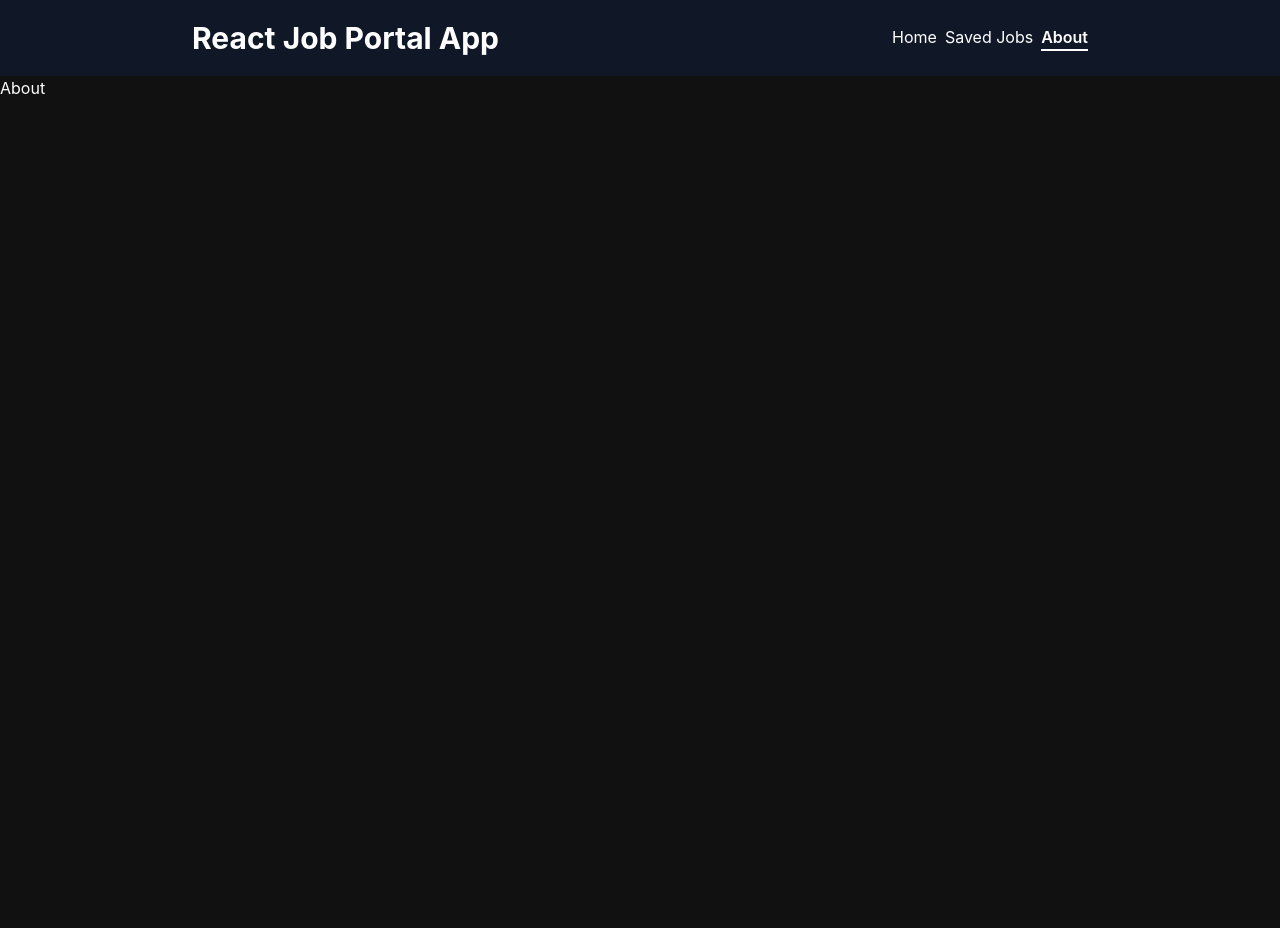
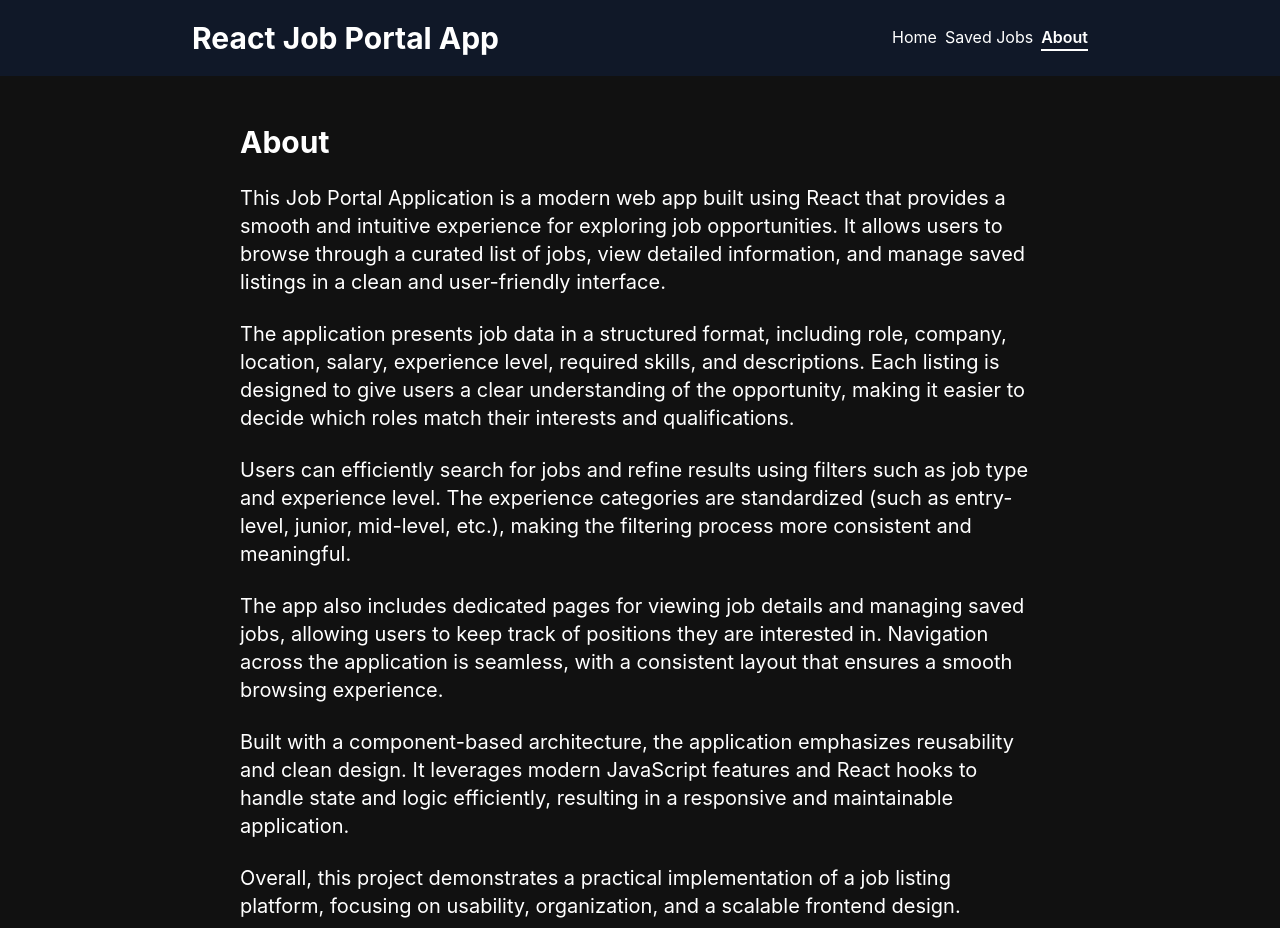
Before and after one commit to rohitshah316/React-Job-Portal-App, a React (Vite) app: page /about in a window 1280 px wide. Before the commit the page ends 800 px from the top, so only its background shows below. Built offline with nearby package versions, Linux system fonts and the light colour scheme.

Commit message:
Added About Page and Updated data

```diff
--- a/src/data/jobs.jsx
+++ b/src/data/jobs.jsx
@@ -7,6 +7,7 @@ export const jobs = [
     type: "Full-time",
     salary: "$800 - $1200/month",
     experience: "1-3 years",
+    level: "Junior",
     skills: ["React", "JavaScript", "CSS", "HTML", "Redux"],
     postedDate: "2026-03-01",
     description: "Build responsive UI components and optimize performance.",
@@ -20,6 +21,7 @@ export const jobs = [
     type: "Full-time",
     salary: "$1000 - $1800/month",
     experience: "2-4 years",
+    level: "Mid-level",
     skills: ["Node.js", "Express", "MongoDB", "REST API"],
     postedDate: "2026-03-05",
     description: "Develop scalable backend systems and APIs.",
@@ -33,6 +35,7 @@ export const jobs = [
     type: "Full-time",
     salary: "$1500 - $2500/month",
     experience: "3-5 years",
+    level: "Mid-level",
     skills: ["React", "Node.js", "PostgreSQL"],
     postedDate: "2026-03-10",
     description: "Work across frontend and backend systems.",
@@ -46,6 +49,7 @@ export const jobs = [
     type: "Contract",
     salary: "$600 - $1000/month",
     experience: "1-3 years",
+    level: "Junior",
     skills: ["Figma", "Adobe XD", "Prototyping"],
     postedDate: "2026-03-12",
     description: "Design intuitive user interfaces.",
@@ -59,6 +63,7 @@ export const jobs = [
     type: "Full-time",
     salary: "$2000 - $3500/month",
     experience: "4+ years",
+    level: "Senior",
     skills: ["AWS", "Docker", "Kubernetes", "CI/CD"],
     postedDate: "2026-03-15",
     description: "Manage cloud infrastructure and deployments.",
@@ -72,6 +77,7 @@ export const jobs = [
     type: "Full-time",
     salary: "$1200 - $2000/month",
     experience: "2-4 years",
+    level: "Mid-level",
     skills: ["Flutter", "Dart", "Firebase"],
     postedDate: "2026-03-18",
     description: "Develop cross-platform mobile apps.",
@@ -85,6 +91,7 @@ export const jobs = [
     type: "Full-time",
     salary: "$700 - $1200/month",
     experience: "1-3 years",
+    level: "Junior",
     skills: ["Selenium", "Cypress", "Testing"],
     postedDate: "2026-03-20",
     description: "Ensure software quality through testing.",
@@ -98,6 +105,7 @@ export const jobs = [
     type: "Full-time",
     salary: "$900 - $1500/month",
     experience: "2-4 years",
+    level: "Mid-level",
     skills: ["Python", "SQL", "Power BI"],
     postedDate: "2026-03-21",
     description: "Analyze and visualize data insights.",
@@ -111,6 +119,7 @@ export const jobs = [
     type: "Full-time",
     salary: "$2500 - $4000/month",
     experience: "3-6 years",
+    level: "Senior",
     skills: ["Python", "TensorFlow", "PyTorch"],
     postedDate: "2026-03-22",
     description: "Build ML models and pipelines.",
@@ -124,6 +133,7 @@ export const jobs = [
     type: "Full-time",
     salary: "$800 - $1400/month",
     experience: "2-5 years",
+    level: "Mid-level",
     skills: ["Linux", "Networking", "Security"],
     postedDate: "2026-03-23",
     description: "Maintain IT infrastructure.",
@@ -137,6 +147,7 @@ export const jobs = [
     type: "Full-time",
     salary: "$3000 - $5000/month",
     experience: "5+ years",
+    level: "Senior",
     skills: ["Agile", "Scrum", "Leadership"],
     postedDate: "2026-03-24",
     description: "Lead product development lifecycle.",
@@ -150,6 +161,7 @@ export const jobs = [
     type: "Part-time",
     salary: "$500 - $900/month",
     experience: "1-3 years",
+    level: "Junior",
     skills: ["Writing", "Documentation"],
     postedDate: "2026-03-25",
     description: "Create technical documentation.",
@@ -163,6 +175,7 @@ export const jobs = [
     type: "Full-time",
     salary: "$1800 - $3000/month",
     experience: "3-5 years",
+    level: "Mid-level",
     skills: ["Security", "PenTesting"],
     postedDate: "2026-03-25",
     description: "Monitor and secure systems.",
@@ -176,6 +189,7 @@ export const jobs = [
     type: "Contract",
     salary: "$1200 - $2000/month",
     experience: "2-4 years",
+    level: "Mid-level",
     skills: ["React", "Hooks", "Redux"],
     postedDate: "2026-03-26",
     description: "Build React applications.",
@@ -189,6 +203,7 @@ export const jobs = [
     type: "Full-time",
     salary: "$1100 - $1900/month",
     experience: "2-4 years",
+    level: "Mid-level",
     skills: ["Angular", "TypeScript"],
     postedDate: "2026-03-26",
     description: "Develop Angular-based apps.",
@@ -201,7 +216,8 @@ export const jobs = [
     location: "Kathmandu",
     type: "Internship",
     salary: "$200 - $400/month",
-    experience: "Fresher",
+    experience: "0 years",
+    level: "Intern",
     skills: ["JavaScript", "Git"],
     postedDate: "2026-03-26",
     description: "Assist in software development tasks.",
@@ -215,6 +231,7 @@ export const jobs = [
     type: "Full-time",
     salary: "$3000 - $6000/month",
     experience: "3-6 years",
+    level: "Senior",
     skills: ["Solidity", "Ethereum"],
     postedDate: "2026-03-26",
     description: "Develop blockchain solutions.",
@@ -228,6 +245,7 @@ export const jobs = [
     type: "Full-time",
     salary: "$1500 - $2800/month",
     experience: "2-5 years",
+    level: "Mid-level",
     skills: ["Unity", "C#"],
     postedDate: "2026-03-26",
     description: "Create engaging games.",
@@ -241,6 +259,7 @@ export const jobs = [
     type: "Part-time",
     salary: "$400 - $800/month",
     experience: "1-3 years",
+    level: "Junior",
     skills: ["SEO", "Analytics"],
     postedDate: "2026-03-26",
     description: "Optimize website ranking.",
@@ -254,6 +273,7 @@ export const jobs = [
     type: "Full-time",
     salary: "$2200 - $4000/month",
     experience: "3-6 years",
+    level: "Senior",
     skills: ["AWS", "Azure", "Docker"],
     postedDate: "2026-03-26",
     description: "Design cloud architectures.",
--- a/src/pages/About.jsx
+++ b/src/pages/About.jsx
@@ -1,9 +1,38 @@
 import React from 'react'
 
 const About = () => {
-  return (
-    <div>About</div>
-  )
+    return (
+        <section className='mt-10 max-w-4xl mx-auto px-12 py-2  gap-6'>
+
+            <h2 className='font-bold text-3xl mb-6'>About</h2>
+            <div className='flex flex-col gap-6 text-xl'>
+                <p>
+                This Job Portal Application is a modern web app built using React that provides a smooth and intuitive experience for exploring job opportunities. It allows users to browse through a curated list of jobs, view detailed information, and manage saved listings in a clean and user-friendly interface.
+            </p>
+
+            <p>
+                The application presents job data in a structured format, including role, company, location, salary, experience level, required skills, and descriptions. Each listing is designed to give users a clear understanding of the opportunity, making it easier to decide which roles match their interests and qualifications.
+            </p>
+
+            <p>
+                Users can efficiently search for jobs and refine results using filters such as job type and experience level. The experience categories are standardized (such as entry-level, junior, mid-level, etc.), making the filtering process more consistent and meaningful.
+            </p>
+
+            <p>
+                The app also includes dedicated pages for viewing job details and managing saved jobs, allowing users to keep track of positions they are interested in. Navigation across the application is seamless, with a consistent layout that ensures a smooth browsing experience.
+            </p>
+
+            <p>
+                Built with a component-based architecture, the application emphasizes reusability and clean design. It leverages modern JavaScript features and React hooks to handle state and logic efficiently, resulting in a responsive and maintainable application.
+            </p>
+
+            <p>
+                Overall, this project demonstrates a practical implementation of a job listing platform, focusing on usability, organization, and a scalable frontend design.
+            </p>
+            </div>
+
+        </section>
+    )
 }
 
 export default About
```
